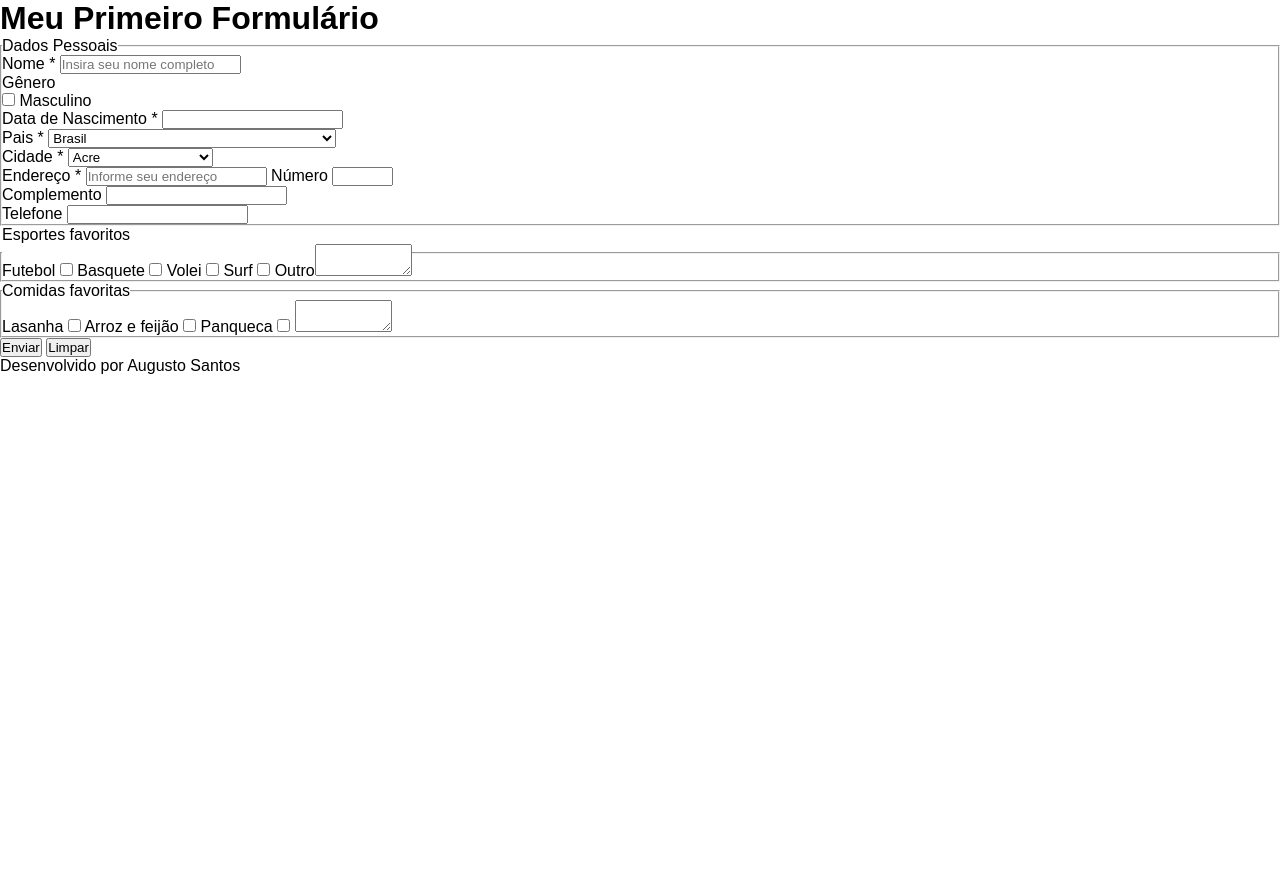
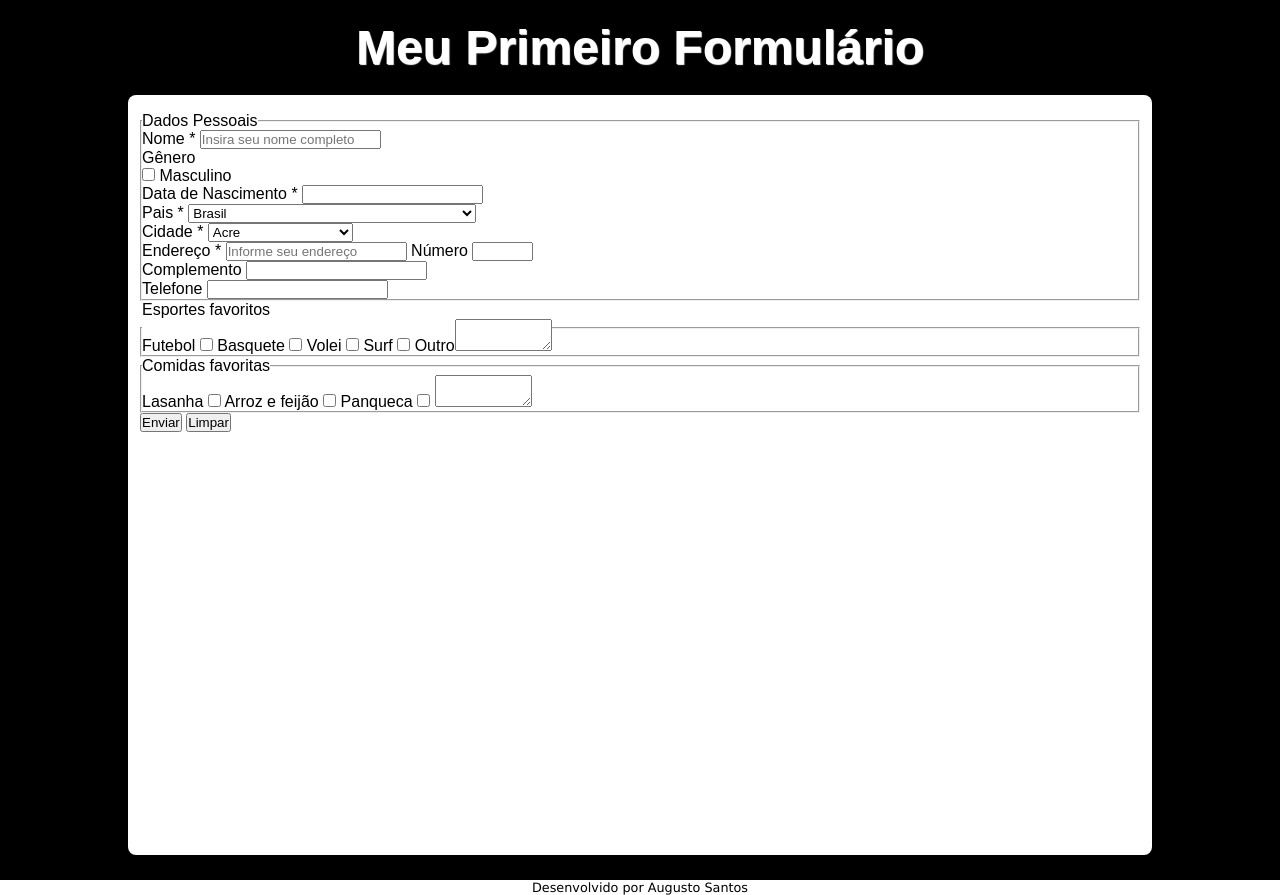
Before and after one commit to Guliima/projeto-formulario, a plain HTML site: page index.html in a window 1280 px wide. Before the commit the page ends 800 px from the top, so only its background shows below. Drawn offline with Linux system fonts and the light colour scheme.

Commit message:
criei alguns estilos para o formulario

```diff
--- a/index.html
+++ b/index.html
@@ -343,6 +343,7 @@
 
                 <fieldset>
                     <legend>Esportes favoritos<legend>
+
                         <label for="ifut">Futebol<label></label>
                         <input type="checkbox" name="futebol" id="ifut">
 
@@ -361,7 +362,7 @@
                 <fieldset>
                     <legend>Comidas favoritas</legend>
 
-                    <label for="ilas">Lasanha</label>
+                    <label  for="ilas">Lasanha</label>
                     <input type="checkbox" name="lasanha" id="ilas">
 
                     <label for="iarr">Arroz e feijão</label>
@@ -380,7 +381,7 @@
     </main>
 
     <footer>
-        Desenvolvido por Augusto Santos
+        <h1>Desenvolvido por Augusto Santos</h1>
     </footer>
 
 </body>
--- a/style.css
+++ b/style.css
@@ -9,3 +9,42 @@
 html, body {
     font-family: Arial, Helvetica, sans-serif;
 }
+
+body {
+    background-color: black;
+}
+
+header {
+    font-weight: bolder;
+    font-size: 1.5em;
+    color: white;
+    text-align: center;
+    margin: 20px auto;
+    text-shadow: 1px 1px 1px white;
+}
+
+main {
+    width: 80vw;
+    height: 95vh;
+    padding: 2px;
+    margin: auto;
+    background-color: #fff;
+    border-radius: 8px;
+}
+
+form {
+    margin: 10px;
+    padding: 5px 0px 5px 0px;
+}
+
+footer {
+    font-family: Verdana, Geneva, Tahoma, sans-serif;
+    background-color: white;
+    margin-top: 25px;
+}
+
+footer h1 {
+    text-align: center;
+    font-size: 0.8em;
+    font-weight: normal;
+}
```
